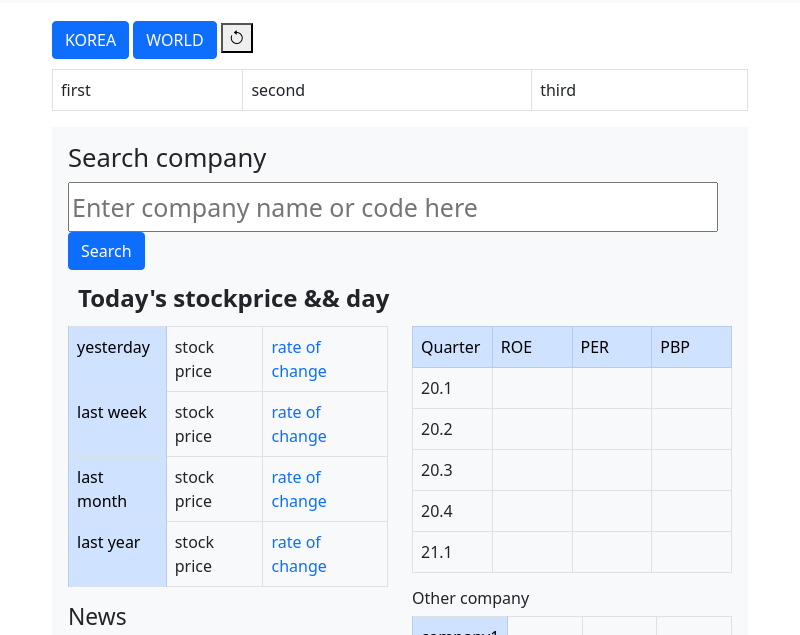
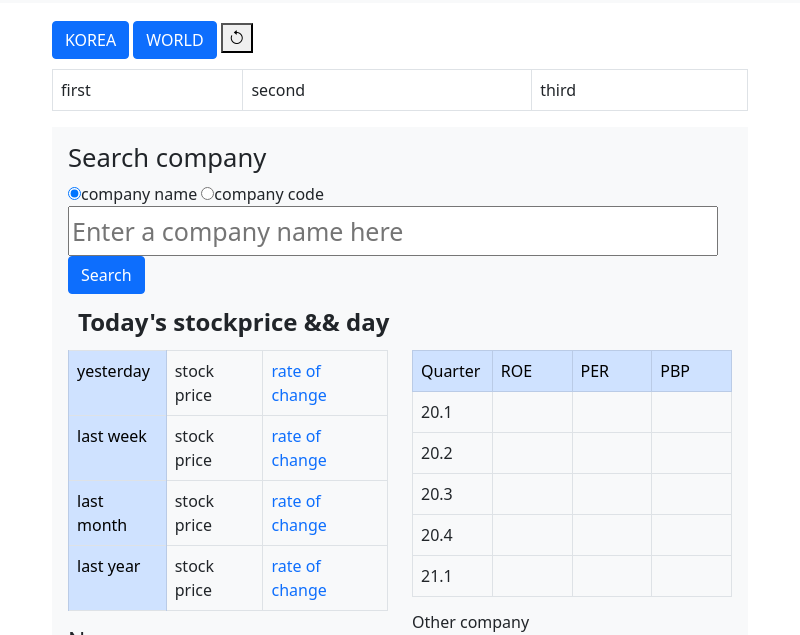
Before and after one commit to Lijuet/2021_OSP_Stock_Insight, an Electron app: page index.html in a window 800 px wide. Shown: the part 101-736 px from the top of the page. Drawn offline with nearby package versions, Linux system fonts and the light colour scheme; no server answers.

Commit message:
0523 add select name/code

```diff
--- a/index.html
+++ b/index.html
@@ -68,7 +68,9 @@
             <!-- 기업 검색바 -->
             <div class="search_bar">
                 <h3>Search company</h3>
-                <input type="text" id = "company_input" placeholder="Enter company name or code here"
+                <input type="radio" name="search_type" checked = "checked" value = "co_name" onclick = "changeBar(true)">company name
+                <input type="radio" name="search_type" value = "co_code" onclick = "changeBar(false)">company code
+                <input type="text" id = "company_input" placeholder="Enter a company name here"
                 style = "width: 650px; height: 50px; font-size: 25px">
                 <button type="button" id="search" class="btn btn-primary">Search</button>
             </div>
@@ -139,12 +141,10 @@
                             </tr>
 
                             <tr>
-
                                 <td>20.1</td>
                                 <td id = "ROE_20.1"></td>
                                 <td id = "PER_20.1"></td>
                                 <td id = "PBR_20.1"></td>
-
                             </tr>
 
                             <tr>
@@ -215,5 +215,16 @@
 
     <script type="module" src="./bundle.js"></script>
 
+    <script type = "module" src="./scripts/bundle.js"></script>
+
+    <script>
+        /* name / code 선택했을때 search bar 안에 변경 */
+        function changeBar(bool){
+            if(bool === true)
+                document.querySelector("#company_input").placeholder = "Enter a company name here";
+            else
+            document.querySelector("#company_input").placeholder = "Enter a company code here";
+        }
+    </script>
 </body>
 </html>
```
